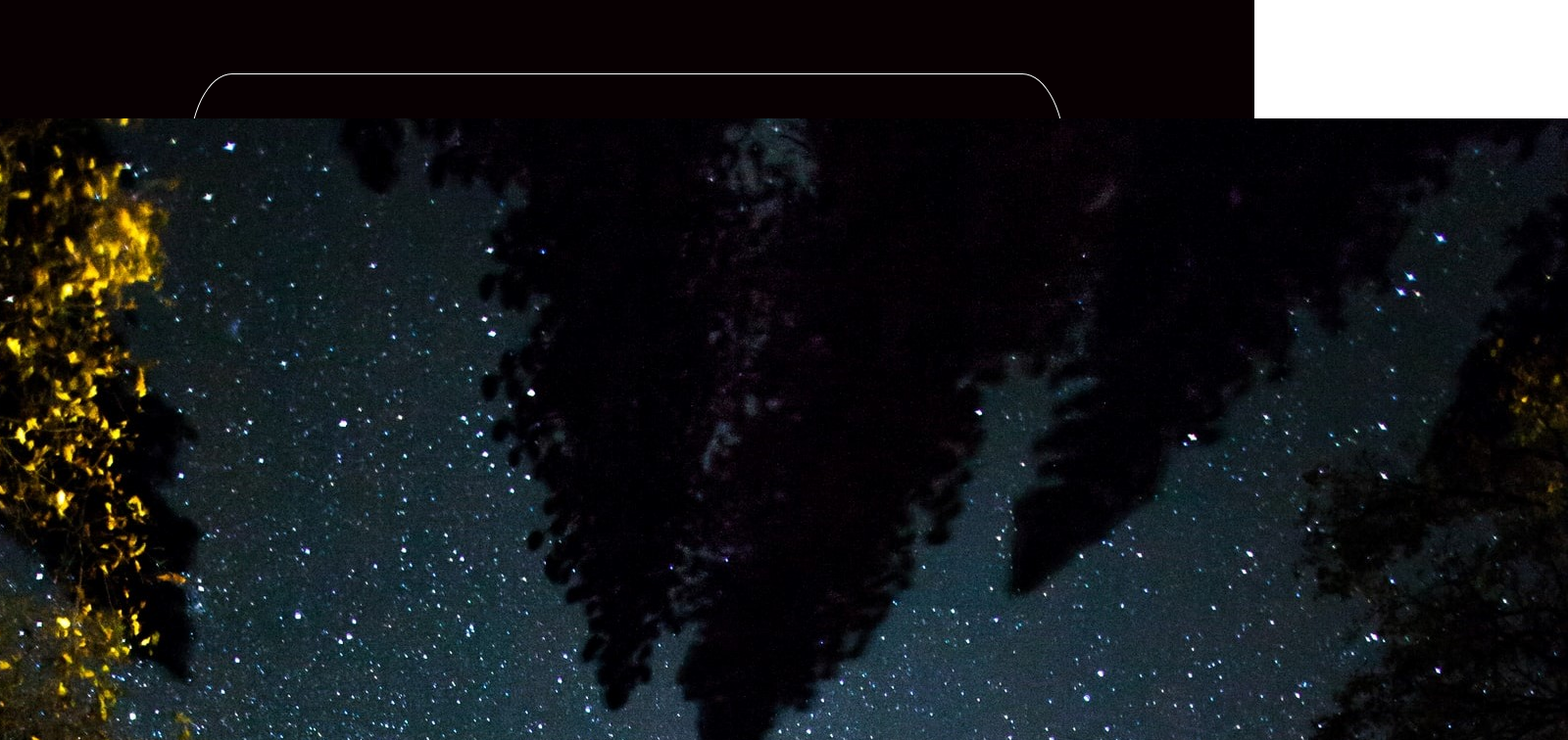
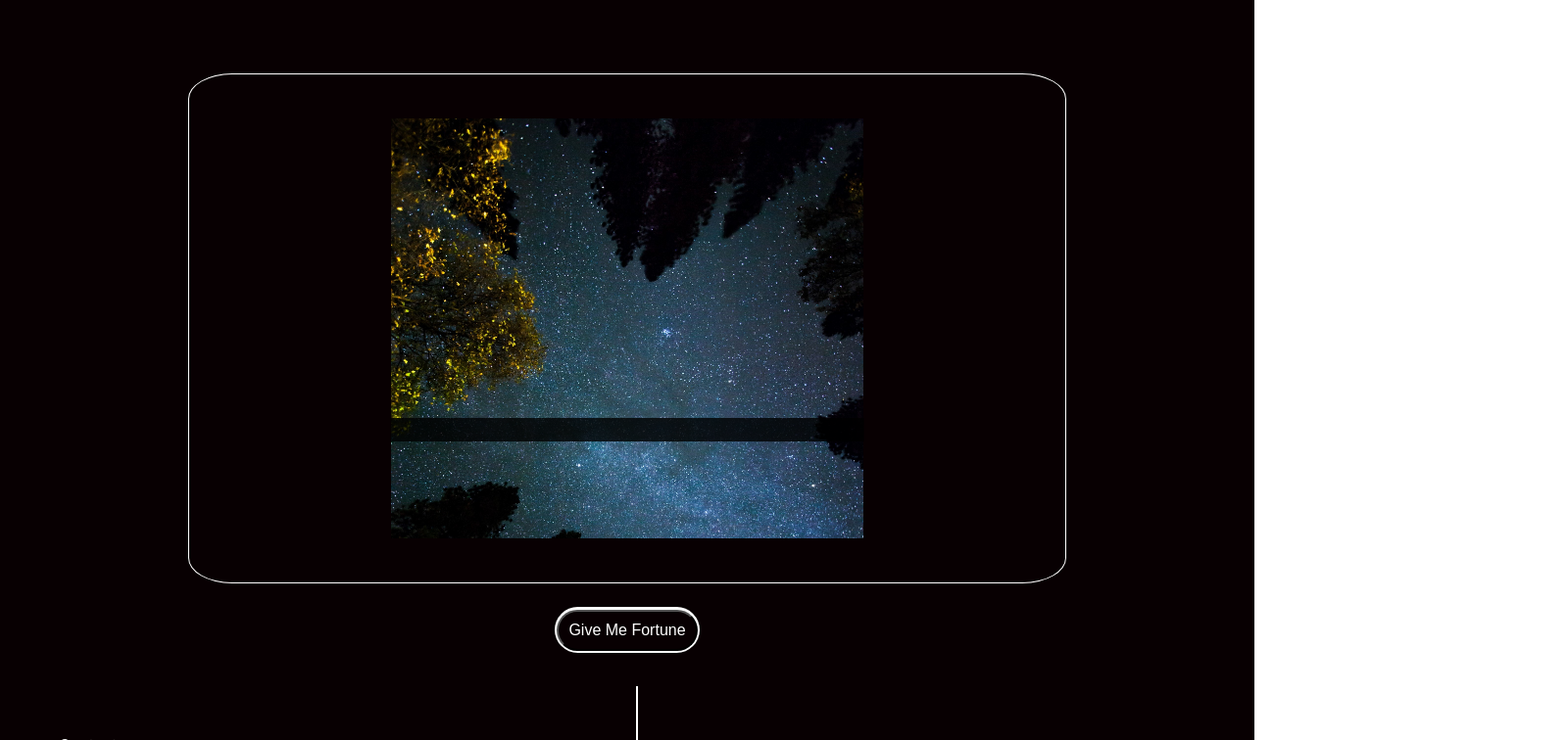
Before and after one commit to Nic-Tmpl/nic-tmpl.github.io, a React (Create React App) app: page / in a window 1280 px wide. Shown: the part 2600-3356 px from the top of the page at 98% size, 1600 px wide, since content can reach past the window. Built offline with nearby package versions, Linux system fonts and the light colour scheme.

Commit message:
adds button box div

```diff
--- a/src/components/FortuneTeller.js
+++ b/src/components/FortuneTeller.js
@@ -39,10 +39,14 @@ export const FortuneTeller = () => {
     return (
         <div className='fortune-container'>
             <div className='fortune-box'>
-                <img className='background' src={backgroundImg} alt='something relevant' />
+                <img className='background-img' src={backgroundImg} alt='something relevant' />
                 <div className='fortune'>{messageOne}<br />{messageTwo}</div>
             </div>
-            <button id="fortuneButton" type="button" onClick={() => fortuneHandler()}>Give Me Fortune</button>
+            <div className='btn-box'>
+                <div className='border-wrap'>
+                    <button id="fortuneButton" type="button" onClick={() => fortuneHandler()}>Give Me Fortune</button>
+                </div>
+            </div>
         </div>
     )
 }
```
